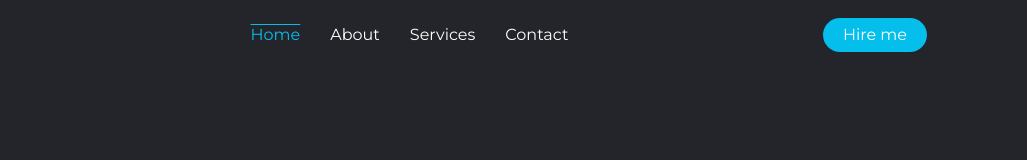
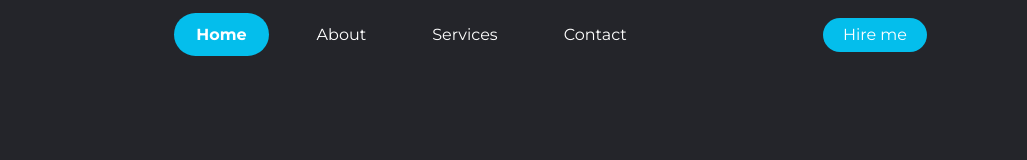
Before and after one commit to AnthonioTheDev/nav-test-with-git, a plain HTML site: page index.html in a window 1280 px wide. In both pictures the pointer is over the link "Home". Shown: the full height of the page, 253-1280 px from the left. Drawn offline with Linux system fonts and the light colour scheme.

Commit message:
Added the button-style hover state to my nav

```diff
--- a/style.css
+++ b/style.css
@@ -43,13 +43,15 @@ a {
 .header-main>.nav-items a {
     color: #fff;
     text-decoration: none;
+    padding: 8px 18px;
+    /* somehow, using padding: 12px 22px; woud stop the layout shift */
+    /* Adds padding around each link to increase clickable area */
+    border-radius: 30px;
+    /* Rounds the corners to make links pill-shaped */
     transition: all ease-in-out 0.5s;
+    /* Smooth transition for hover effects */
 }
 
-.header-main>.nav-items a:hover {
-    color: var(--primary-color);
-    text-decoration: overline;
-}
 
 .nav-items+a button {
     border: none;
@@ -66,3 +68,26 @@ a {
     box-shadow: 0px 0px 30px 0 #04beecbb;
     font-weight: bold;
 }
+
+/* Hover effect for header navigation links */
+
+
+.nav-items a:hover {
+    background: var(--primary-color);
+    /* Changes background color on hover */
+    padding: 12px 22px;
+    /* Ensures padding remains consistent on hover */
+    border-radius: 30px;
+    /* Keeps rounded corners on hover */
+    color: white;
+    /* Changes text color to white on hover */
+    transition: all ease-in-out 0.5s;
+    /* Keeps smooth transition effect */
+    font-weight: bold;
+}
+
+/* Active state styling for header navigation links */
+.nav-items--active a {
+    color: white;
+    /* Ensures text color is white for active links */
+}
```
